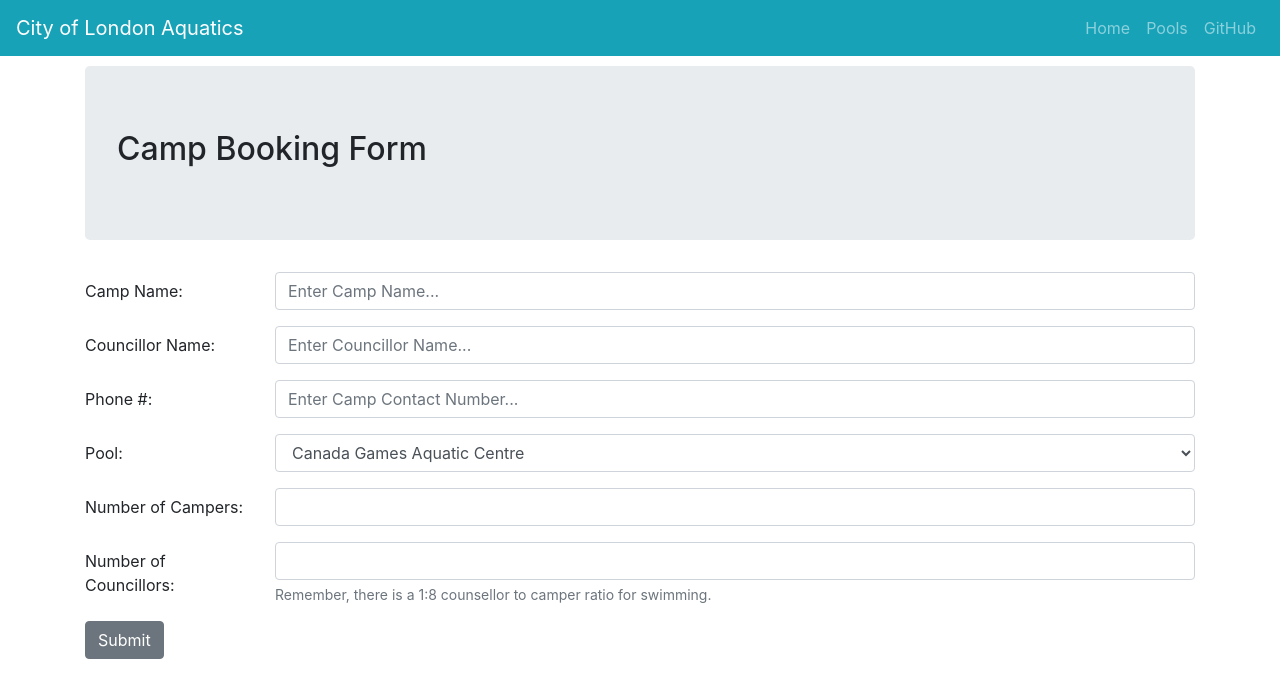
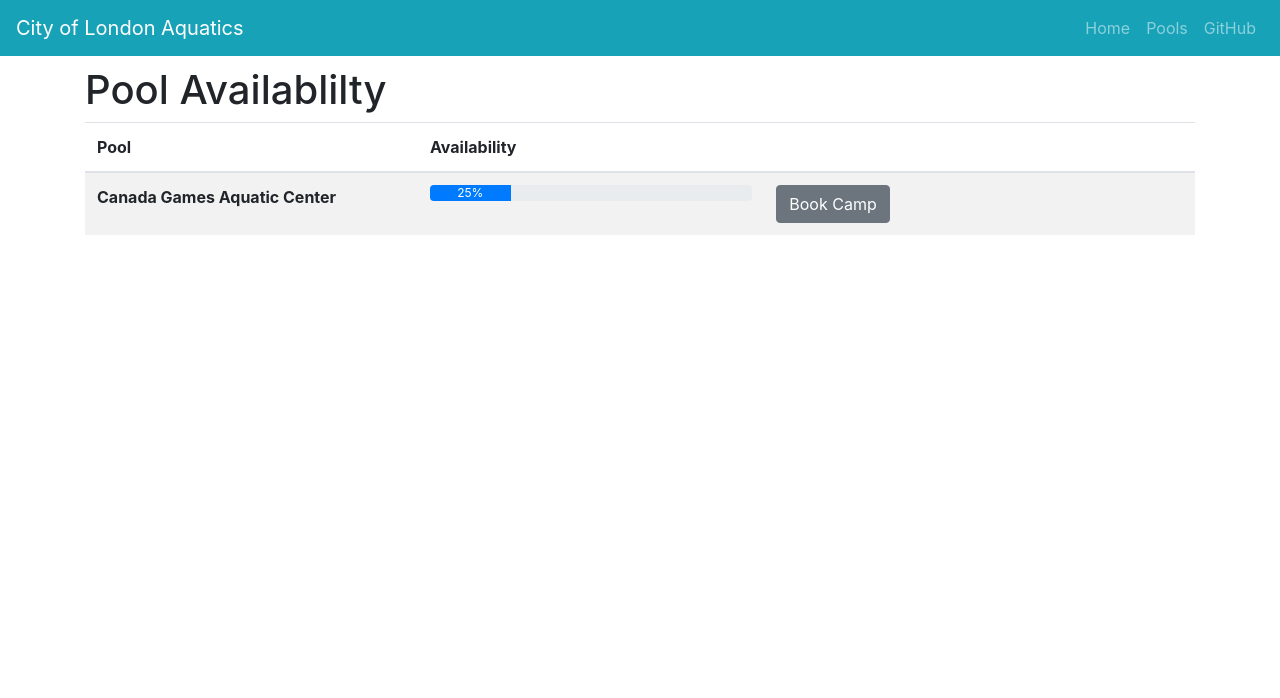
Before and after one commit to tgosling/AquaHelp, a React (Create React App) app: page / in a window 1280 px wide. Shown: the top 698 px of the page. Built offline with nearby package versions, Linux system fonts and the light colour scheme.

Commit message:
Camp booking main page and availability page started

```diff
--- a/src/front_end/Camps/BookingForm.js
+++ b/src/front_end/Camps/BookingForm.js
@@ -1,11 +1,14 @@
-import React from 'react';
+import React, { useState } from 'react';
 import Page from '../Page/Page';
+import DatePicker from "react-datepicker";
+import "react-datepicker/dist/react-datepicker.css";
 import {
     Button, Form, FormGroup, FormText,
     Label, Input, Jumbotron, Col, Option
 } from 'reactstrap';
 
 const BookingForm = (props) => {
+    const [startDate, setStartDate] = useState(null);
     return (
         <Page>
         <Jumbotron>
@@ -21,7 +24,7 @@ const BookingForm = (props) => {
             <FormGroup row>
                 <Label for="councName" sm={2}>Councillor Name:</Label>
                 <Col sm={10}>
-                    <Input type="" name="councillor" id="councName" placeholder="Enter Councillor Name..."/>
+                    <Input type="" name="campCounc" id="councName" placeholder="Enter Councillor Name..."/>
                 </Col>
             </FormGroup>
             <FormGroup row>
@@ -40,9 +43,16 @@ const BookingForm = (props) => {
                 </Input>
                 </Col>
             </FormGroup>
-                {/*React
-                   datepicker
-                   goes here*/}
+            <FormGroup row>
+                <Label for="date" sm={2}>Date:</Label>
+                <Col sm={10}>
+                <DatePicker
+                    selected={startDate}
+                    onChange={date => setStartDate(date)}
+                    minDate={new Date()}
+                    placeholderText="Select a date to book swim"/>
+                </Col>
+            </FormGroup>
             <FormGroup row>
                 <Label for="campers" sm={2}>Number of Campers:</Label>
                 <Col sm={10}>
--- /dev/null
+++ b/src/front_end/Camps/CampAvail.js
@@ -0,0 +1,35 @@
+import React, { useState } from "react";
+import Page from "../Page/Page";
+import {
+ Table,
+ Progress,
+ Button
+} from "reactstrap";
+
+const CampAvail = (props) => {
+    return(
+        <Page>
+            <h1>Pool Availablilty</h1>
+            <div/>
+            <Table striped>
+                <thead>
+                    <tr>
+                        <th>Pool</th>
+                        <th>Availability</th>
+                        <th></th>
+                    </tr>
+                    </thead>
+                    <tbody>
+                        <tr>
+                            <th scope="row" width="30%">Canada Games Aquatic Center</th>
+                            <td><Progress value="25">25%</Progress></td>
+                            <td><Button>Book Camp</Button></td>
+                        </tr>
+                    </tbody>
+
+            </Table>
+        </Page>
+    );
+}//end CampAvail
+
+export default CampAvail;
--- a/src/front_end/Page/Navbar.js
+++ b/src/front_end/Page/Navbar.js
@@ -27,6 +27,7 @@ const Navbar = (props) => {
   const [isOpen, setIsOpen] = useState(false);
   const toggle = () => setIsOpen(!isOpen);
 
+
   return (
     <BootstrapNavbar color="info" dark expand="md">
       <NavbarBrand href="/">City of London Aquatics</NavbarBrand>
--- a/src/front_end/Pools/IndoorPools.js
+++ b/src/front_end/Pools/IndoorPools.js
@@ -1,7 +1,7 @@
 import React from "react";
 import Page from "../Page/Page";
 import IndoorPool from "./IndoorPool";
-import {Card, CardDeck} from 'reactstrap';
+import {CardDeck} from 'reactstrap';
 
 const pools = [
     {
--- a/src/index.js
+++ b/src/index.js
@@ -4,9 +4,10 @@ import 'bootstrap/dist/css/bootstrap.min.css';
 import * as serviceWorker from './serviceWorker';
 //import Pools from "./front_end/Pools/Pools";
 //import Home from "./front_end/Home/Home";
-import BookingForm from "./front_end/Camps/BookingForm";
+//import BookingForm from "./front_end/Camps/BookingForm";
+import CampAvail from "./front_end/Camps/CampAvail";
 
-ReactDOM.render(<BookingForm />, document.getElementById('root'));
+ReactDOM.render(<CampAvail />, document.getElementById('root'));
 
 // If you want your app to work offline and load faster, you can change
 // unregister() to register() below. Note this comes with some pitfalls.
```
Also changed, not shown: src/front_end/Camps/CampMain.js (added, +48 -0 lines).
